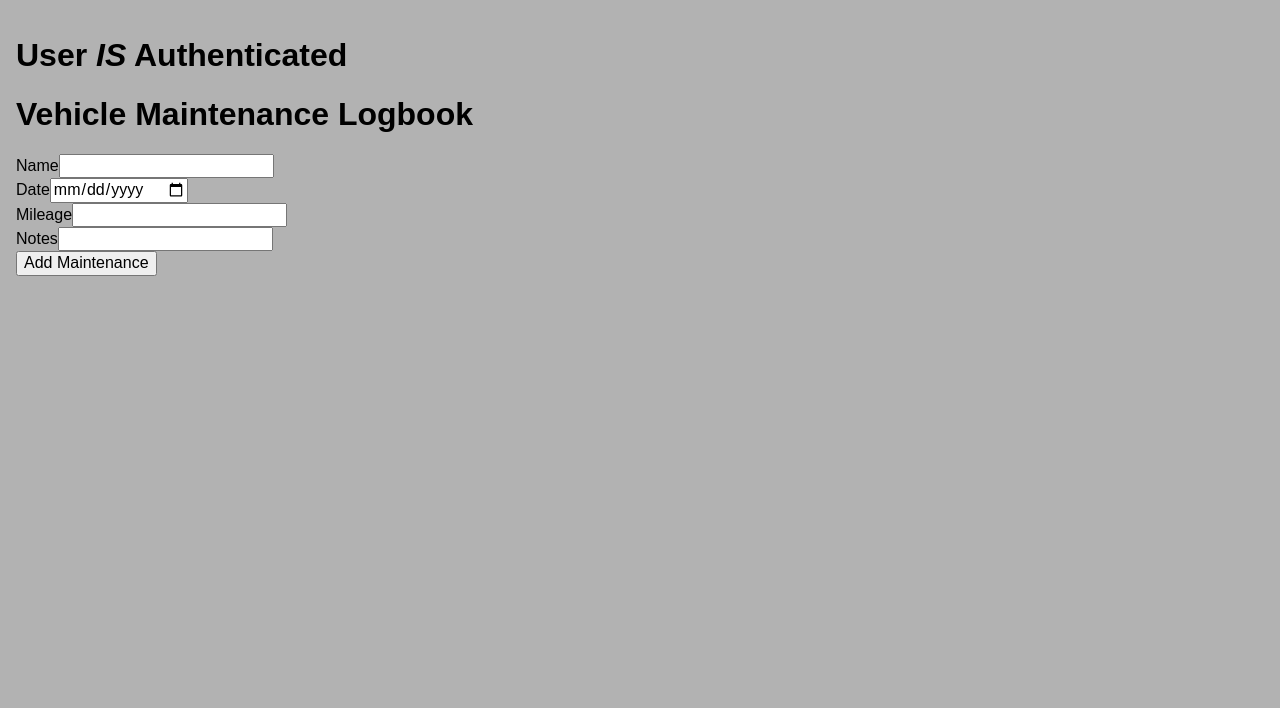
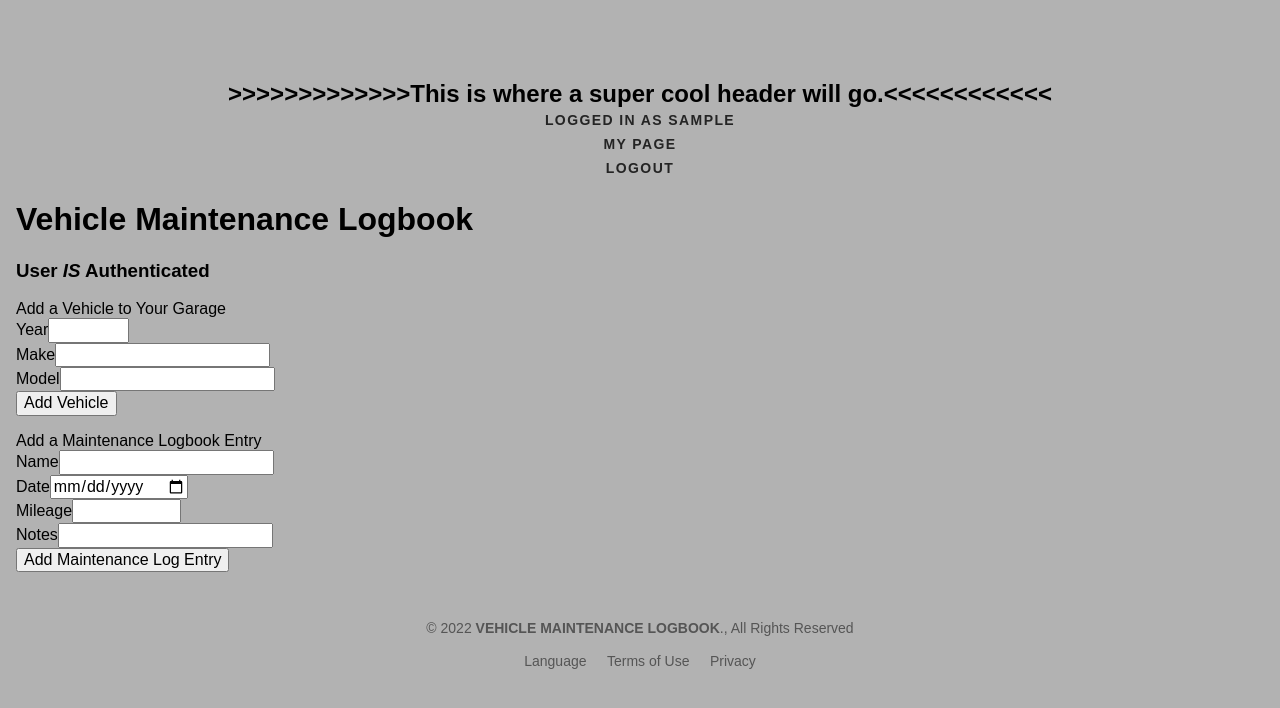
Before and after one commit to chapman311/Vehicle-Maintenance-Logbook, a Django app: page / in a window 1280 px wide. Shown: the top 708 px of the page. Run offline with Django 4.2, Linux system fonts and the light colour scheme; the visitor is signed in with stand-in values (Sample User, id 1); data that the repository does not hold is empty.

Commit message:
users signup/login established

```diff
--- a/config/settings.py
+++ b/config/settings.py
@@ -122,3 +122,6 @@ STATIC_URL = 'static/'
 # https://docs.djangoproject.com/en/4.0/ref/settings/#default-auto-field
 
 DEFAULT_AUTO_FIELD = 'django.db.models.BigAutoField'
+
+
+LOGIN_URL = 'user-login/'
--- a/config/urls.py
+++ b/config/urls.py
@@ -16,7 +16,8 @@ Including another URLconf
 from django.contrib import admin
 from django.urls import path, include
 
+
 urlpatterns = [
     path('admin/', admin.site.urls),
-    path('', include('maint_log.urls'))
+    path('', include('maint_log.urls')),
 ]
--- a/maint_log/models.py
+++ b/maint_log/models.py
@@ -9,7 +9,7 @@ class Vehicle(models.Model):
     year = models.IntegerField(null=True)
     make = models.CharField(max_length=100, null=True)
     model = models.CharField(max_length=100, null=True)
-    user = models.ForeignKey(User, on_delete=models.PROTECT, null=True)
+    user = models.ForeignKey(User, on_delete=models.PROTECT, related_name='vehicles', null=True)
 
     def __str__(self):
         return self
@@ -23,4 +23,4 @@ class MaintenanceItem(models.Model):
     vehicle = models.ForeignKey(Vehicle, on_delete=models.CASCADE, related_name='maintenance_items', null=True)
 
     def __str__(self):
-        return self
+        return self.name
--- /dev/null
+++ b/maint_log/templates/maint_log/core.html
@@ -0,0 +1,39 @@
+{% load static %}
+
+<!DOCTYPE html>
+<html lang="en">
+<head>
+	<meta charset="UTF-8">
+	<meta http-equiv="X-UA-Compatible" content="IE=edge">
+	<meta name="viewport" content="width=device-width, initial-scale=1.0">
+	<script src="https://unpkg.com/vue@3"></script>
+	<script src="https://cdn.jsdelivr.net/npm/axios/dist/axios.min.js"></script>
+    <link rel="stylesheet" href="https://unpkg.com/tachyons@4.12.0/css/tachyons.min.css"/>
+	{% block title %}
+        <!-- page specific title here -->
+	{% endblock %}
+</head>
+
+<header class="tc pt4 pt5-ns avenir">
+    <span class="b f3">>>>>>>>>>>>>>This is where a super cool header will go.<<<<<<<<<<<<</span>
+    {% block header %}
+        <!-- page specific header here -->
+    {% endblock %}
+</header>
+
+<body class="bg-black-30 pa3 avenir">
+    {% block content %}
+        <!-- page specific content here -->
+    {% endblock %}
+</body>
+
+<footer class="pv4 ph3 ph5-m ph6-l mid-gray">
+    <small class="f6 db tc">© 2022 <b class="ttu">Vehicle Maintenance Logbook</b>., All Rights Reserved</small>
+    <div class="tc mt3">
+      <a href="/language/" title="Language" class="f6 dib ph2 link mid-gray dim">Language</a>
+      <a href="/terms/"    title="Terms" class="f6 dib ph2 link mid-gray dim">Terms of Use</a>
+      <a href="/privacy/"  title="Privacy" class="f6 dib ph2 link mid-gray dim">Privacy</a>
+    </div>
+  </footer>
+
+</html>
--- a/maint_log/templates/maint_log/index.html
+++ b/maint_log/templates/maint_log/index.html
@@ -1,37 +1,58 @@
-<!DOCTYPE html>
-<html lang="en">
-<head>
-	<meta charset="UTF-8">
-	<meta http-equiv="X-UA-Compatible" content="IE=edge">
-	<meta name="viewport" content="width=device-width, initial-scale=1.0">
+{% extends 'maint_log/core.html' %}
+
+{% block title %}
 	<title>Vehicle Maintenance Logbook</title>
-	<script src="https://unpkg.com/vue@3"></script>
-	<script src="https://cdn.jsdelivr.net/npm/axios/dist/axios.min.js"></script>
-    <link rel="stylesheet" href="https://unpkg.com/tachyons@4.12.0/css/tachyons.min.css"/>
-</head>
-<body class="bg-black-30 pa3 avenir">
-    {% if request.user.is_authenticated %}
-    <h1>User <i>IS</i> Authenticated</h1>
-    {% else %}
-    <h1 class="red">User <i>NOT</i> Authenticated</h1>
-    {% endif %}
+{% endblock %}
+
+{% block header %}
+        <span class="flex content-center justify-around f6 black-80 fw6 ttu pa1 tracked">Logged in as {{ request.user.username }}</span>
+        <a href="" class="flex content-center justify-around link grow f6 black-80 fw6 ttu pa1 tracked">My Page</a>
+        <a href="/user-logout/" class="flex content-center justify-around link grow f6 black-80 fw6 ttu pa1 tracked">Logout</a>
+{% endblock %}
+
+
+{% block content %}
+    <h1>Vehicle Maintenance Logbook</h1>
+        <h3>User <i>IS</i> Authenticated</h3>
         <div id="app">
             {% csrf_token %}
-		<h1>Vehicle Maintenance Logbook</h1>
+            <label for="Add Vehicle">Add a Vehicle to Your Garage</label>
+            <form @submit.prevent="addVehicle">
+                <label for="new-vehicle">Year</label>
+                <input v-model="newVehicleYear" type="number" id="new-vehicle" min="1940" max="2023"  autocomplete="off">
+                <br>
+                <label for="new-vehicle">Make</label>
+                <input v-model="newVehicleMake" type="text" id="new-vehicle" autocomplete="off">
+                <br>
+                <label for="new-vehicle">Model</label>
+                <input v-model="newVehicleModel" type="text" id="new-vehicle" autocomplete="off">
+                <br>
+                <input type="submit" value="Add Vehicle">
+            </form>
+
+            <ul>
+                <li v-for="vehicle in vehicles">
+                    [[ vehicle.year ]]
+                    [[ vehicle.make ]]
+                    [[ vehicle.model ]]
+                </li>
+            </ul>
+
+            <label for="Add Maintenance Log Entry">Add a Maintenance Logbook Entry</label>
             <form @submit.prevent="addMaintenanceLog">
                 <label for="new-maintenance">Name</label>
-			<input v-model="newMaintenanceName" type="text" id="new-maintenance">
+                <input v-model="newMaintenanceName" type="text" id="new-maintenance" autocomplete="off">
                 <br>
                 <label for="new-maintenance">Date</label>
-			<input v-model="newMaintenanceDate" type="date" id="new-maintenance" min="1940-01-01">
+                <input v-model="newMaintenanceDate" type="date" id="new-maintenance" min="1940-01-01" autocomplete="off">
                 <br>
                 <label for="new-maintenance">Mileage</label>
-			<input v-model="newMaintenanceMileage" type="text" id="new-maintenance">
+                <input v-model="newMaintenanceMileage" type="number" id="new-maintenance" min="0" max="1000000" autocomplete="off">
                 <br>
                 <label for="new-maintenance">Notes</label>
-			<input v-model="newMaintenanceNotes" type="text" id="new-maintenance">
+                <input v-model="newMaintenanceNotes" type="text" id="new-maintenance" autocomplete="off">
                 <br>
-			<input type="submit" value="Add Maintenance">
+                <input type="submit" value="Add Maintenance Log Entry">
             </form>
             <ul>
                 <li v-for="maintenanceLog in maintenanceLogs">
@@ -42,15 +63,24 @@
                 </li>
             </ul>
         </div>
+
+
+
 	<script>
 		const App = {
 			data () {
 				return {
+                    vehicles: [],
+                    newVehicleYear: '',
+                    newVehicleMake: '',
+                    newVehicleModel: '',
+
 					maintenanceLogs: [],
 					newMaintenanceName: '',
 					newMaintenanceDate: '',
 					newMaintenanceMileage: '',
 					newMaintenanceNotes: '',
+
 					csrf_token: ''
 				}
 			},
@@ -58,6 +88,7 @@
 			delimiters: ['[[', ']]'],
 
 			created () {
+                this.getVehicles()
 				this.getMaintenanceLogs()
 			},
 
@@ -67,6 +98,34 @@
 			},
 
 			methods: {
+                getVehicles () {
+                    axios({
+                        method: 'get',
+                        url: '/get-vehicles'
+                    }).then(res =>{
+                        console.log(res.data)
+                        this.vehicles = res.data.vehicles
+                    })
+                },
+
+                addVehicle () {
+					axios({
+						method: 'post',
+						url: '/add-vehicle/',
+						data: {
+							year: this.newVehicleYear,
+							make: this.newVehicleMake,
+							model: this.newVehicleModel,
+						},
+						headers: {
+							'X-CSRFToken': this.csrf_token
+						}
+					}).then(res => this.getVehicles())
+                    this.newVehicleYear = ''
+					this.newVehicleMake = ''
+					this.newVehicleModel = ''
+				},
+
 				getMaintenanceLogs () {
 					axios({
 						method: 'get',
@@ -91,12 +150,14 @@
 							'X-CSRFToken': this.csrf_token
 						}
 					}).then(res => this.getMaintenanceLogs())
-					this.newMaintenance = ''
+                    this.newMaintenanceName = ''
+					this.newMaintenanceDate = ''
+					this.newMaintenanceMileage = ''
+					this.newMaintenanceNotes = ''
 				}
 			}
 		}
 		const app = Vue.createApp(App)
 		app.mount('#app')
 	</script>
-</body>
-</html>
+{% endblock %}
--- a/maint_log/urls.py
+++ b/maint_log/urls.py
@@ -1,9 +1,17 @@
-from django.urls import path
+from django.urls import path, include
 
 from . import views
 
+app_name = 'maint_log'
+
 urlpatterns = [
     path('', views.index, name='index'),
+
+    path('get-vehicles/', views.getVehicles),
+    path('add-vehicle/', views.addVehicle),
     path('get-maintenance-logs/', views.getMaintenanceLogs),
     path('add-maintenance-log/', views.addMaintenanceLog),
+    path('user-login/', views.userLogin, name='user-login'),
+    path('user-signup/', views.userSignUp, name='user-signup'),
+    path('user-logout/', views.userLogout)
 ]
--- a/maint_log/views.py
+++ b/maint_log/views.py
@@ -1,23 +1,82 @@
-from django.shortcuts import render
+from django.shortcuts import redirect, render
 from django.http import JsonResponse
 from django.contrib.auth.decorators import login_required, user_passes_test
+from django.contrib.auth.models import User
+from django.contrib.auth import login, logout, authenticate
 
 import json
 
 from .models import Vehicle, MaintenanceItem
 
+@login_required
 def index(request):
     return render(request, 'maint_log/index.html')
 
-@login_required
+def userLogin(request):
+    context = {}
+    if request.method == 'POST':
+        username = request.POST.get('username')
+        password = request.POST.get('password')
+        user = authenticate(request, username=username, password=password)
+        if user is not None:
+            login(request, user)
+            return redirect('maint_log:index')
+        else:
+            context = {'message': 'Incorrect username or password.  Please try again.'}
+    return render(request, 'maint_log/login.html', context)
+
+def userSignUp(request):
+    context = {}
+    if request.method == 'POST':
+        username = request.POST.get('username')
+        password1 = request.POST.get('password1')
+        password2 = request.POST.get('password2')
+        message = ''
+        if password1 != password2:
+            message += 'Passwords do not match.  '
+        if User.objects.filter(username=username).exists():
+            message += 'Username already taken.  '
+        if message:
+            message += 'Please try again.'
+        else:
+            user = User.objects.create_user(username=username, password=password1)
+            login(request, user)
+            return redirect('maint_log:index')
+        context = {'message': message}
+    return render(request, 'maint_log/signup.html', context)
+
+def userLogout(request):
+    logout(request)
+    return redirect('/')
+
+def getVehicles(request):
+    vehicle_db = Vehicle.objects.all()
+    vehicles = []
+    for vehicle in vehicle_db:
+        vehicles.append({
+            'year' : vehicle.year,
+            'make' : vehicle.make,
+            'model' : vehicle.model,
+        })
+    return JsonResponse(data={'vehicles' : vehicles})
+
+def addVehicle(request):
+    if request.method == 'POST':
+        data = json.loads(request.body)
+        year = data.get('year')
+        make = data.get('make')
+        model = data.get('model')
+        Vehicle.objects.create(year=year, make=make, model=model)
+        return JsonResponse({'message': 'Vehicle Saved'})
+
 def getMaintenanceLogs(request):
     maintenance_db = MaintenanceItem.objects.all()
     maintenance_items = []
     for maintenance_item in maintenance_db:
         maintenance_items.append({
-            'name': maintenance_item.name,
-            'date': maintenance_item.date,
-            'mileage': maintenance_item.mileage,
+            'name' : maintenance_item.name,
+            'date' : maintenance_item.date,
+            'mileage' : maintenance_item.mileage,
             'notes' : maintenance_item.notes,
         })
     return JsonResponse(data={'maintenance_items': maintenance_items})
@@ -30,5 +89,4 @@ def addMaintenanceLog(request):
         mileage = data.get('mileage')
         notes = data.get('notes')
         MaintenanceItem.objects.create(name=name, date=date, mileage=mileage, notes=notes)
-        return JsonResponse({'message': 'ok'})
-    return JsonResponse({'message': 'post requests only'})
+        return JsonResponse({'message': 'Maintenance log added.'})
```
Also changed, not shown: maint_log/templates/maint_log/login.html (added, +51 -0 lines), maint_log/templates/maint_log/signup.html (added, +50 -0 lines), maint_log/admin.py (line endings or trailing spaces). Lines whose indentation alone changed are shown as unchanged.
